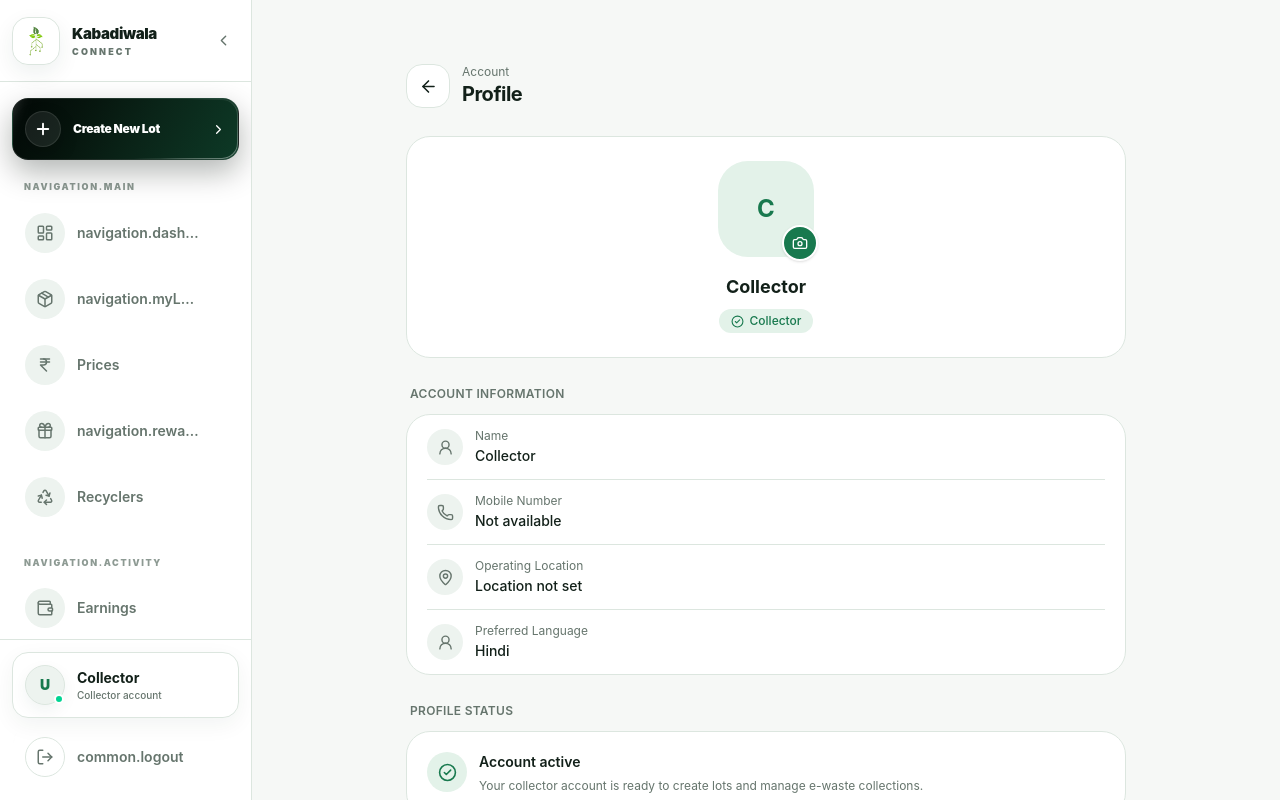
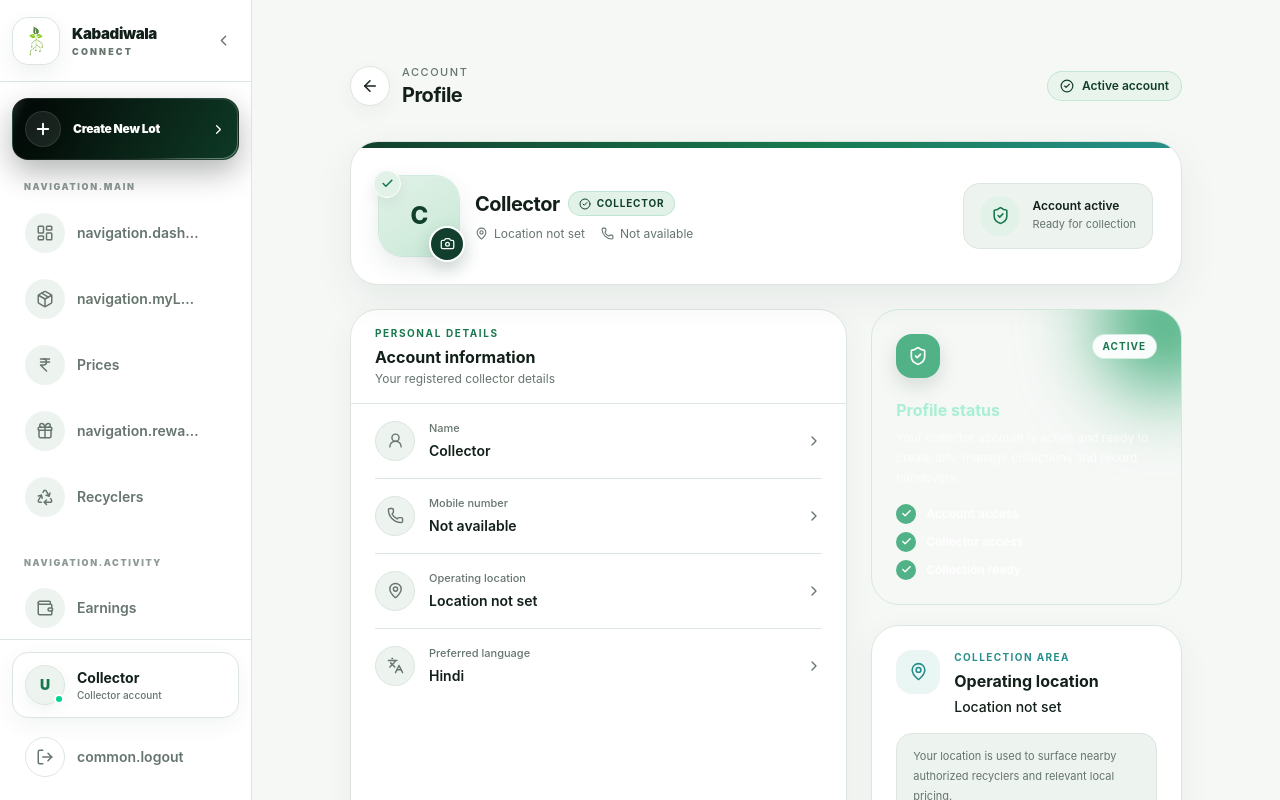
Before and after one commit to Sujal-g1/KabadiWalaConnect, a React (Vite) app in the folder frontend/: page /collector/profile in a window 1280 px wide. Built offline with nearby package versions, Linux system fonts and the light colour scheme; no server answers.

Commit message:
updated profile section

```diff
--- a/frontend/src/pages/CollectorProfile.jsx
+++ b/frontend/src/pages/CollectorProfile.jsx
@@ -1,10 +1,14 @@
 import {
   ArrowLeft,
   Camera,
+  Check,
   CheckCircle2,
+  ChevronRight,
   MapPin,
   Phone,
+  ShieldCheck,
   UserRound,
+  Languages,
 } from "lucide-react";
 import { useNavigate } from "react-router-dom";
 
@@ -15,9 +19,7 @@ const CollectorProfile = () => {
   const navigate = useNavigate();
   const { t } = useTranslation();
 
-  const user = useAuthStore(
-    (state) => state.user
-  );
+  const user = useAuthStore((state) => state.user);
 
   const displayName =
     user?.firstName || user?.name || "Collector";
@@ -31,164 +33,235 @@ const CollectorProfile = () => {
   const location =
     user?.operatingLocation || "Location not set";
 
-  const initials = displayName
+  const initials =
+    displayName
       .split(" ")
       .filter(Boolean)
       .map((word) => word.charAt(0))
       .join("")
       .slice(0, 2)
-    .toUpperCase();
+      .toUpperCase() || "C";
 
   return (
-    <main className="w-full">
-      <div
+    <main className="min-h-full w-full bg-[var(--background)]">
+      <div className="mx-auto w-full max-w-4xl px-4 pb-28 pt-5 sm:px-6 sm:pb-12 sm:pt-8 lg:px-8">
+        {/* Header */}
+        <header className="flex items-center justify-between">
+          <div className="flex items-center gap-3">
+            <button
+              type="button"
+              onClick={() => navigate("/collector/settings")}
+              aria-label="Back to settings"
               className="
-          mx-auto
-          w-full
-          max-w-3xl
-          px-4
-          py-5
-          pb-32
-          sm:px-6
-          sm:py-8
+                flex h-10 w-10 shrink-0 items-center justify-center
+                rounded-xl
+                border border-[var(--border)]
+                bg-[var(--surface)]
+                text-[var(--foreground)]
+                shadow-[0_6px_20px_rgba(18,63,45,0.05)]
+                transition-all duration-200
+                hover:-translate-y-0.5
+                hover:shadow-[0_10px_24px_rgba(18,63,45,0.08)]
+                active:scale-95
               "
             >
-        {/* Header */}
-        <header className="flex items-center gap-3">
-          <button
-            type="button"
-            onClick={() =>
-              navigate("/collector/settings")
-            }
-            className="
-              flex
-              h-11
-              w-11
-              shrink-0
-              items-center
-              justify-center
-              rounded-2xl
-              border
-              border-[var(--border)]
-              bg-[var(--surface)]
-              transition
-              hover:bg-[var(--surface-soft)]
-              active:scale-95
-            "
-            aria-label="Back"
-          >
-            <ArrowLeft size={19} />
+              <ArrowLeft size={18} />
             </button>
 
             <div>
-            <p className="text-xs text-[var(--muted)]">
+              <p className="text-[11px] font-medium uppercase tracking-[0.14em] text-[var(--muted)]">
                 Account
               </p>
-
-            <h1 className="text-xl font-bold tracking-tight">
+              <h1 className="text-xl font-bold tracking-tight text-[var(--foreground)]">
                 Profile
               </h1>
             </div>
+          </div>
+
+          <div
+            className="
+              hidden items-center gap-2 rounded-full
+              border border-[#35A873]/20
+              bg-[#E3F2E9]/70
+              px-3 py-1.5
+              text-xs font-semibold text-[#123F2D]
+              sm:flex
+            "
+          >
+            <CheckCircle2 size={14} />
+            Active account
+          </div>
         </header>
 
-        {/* Profile Hero */}
-        <section className="mt-7">
+        {/* Main content */}
+        <div className="mt-6 space-y-5 sm:mt-8 sm:space-y-6">
+          {/* Identity card */}
+          <section
+            className="
+              relative overflow-hidden rounded-[28px]
+              border border-[var(--border)]
+              bg-[var(--surface)]
+              shadow-[0_14px_40px_rgba(18,63,45,0.07)]
+            "
+          >
+            {/* subtle brand strip */}
+            <div className="h-1.5 bg-[linear-gradient(90deg,#123F2D_0%,#18794E_55%,#278F8B_100%)]" />
+
+            <div className="relative p-5 sm:p-7">
+              <div className="flex flex-col gap-6 sm:flex-row sm:items-center sm:justify-between">
+                {/* identity */}
+                <div className="flex min-w-0 items-center gap-4">
+                  <div className="relative shrink-0">
                     <div
                       className="
-              rounded-3xl
-              border
-              border-[var(--border)]
-              bg-[var(--surface)]
-              p-6
+                        flex h-20 w-20 items-center justify-center
+                        rounded-[24px]
+                        bg-[linear-gradient(145deg,#E3F2E9,#C7E8D5)]
+                        text-2xl font-extrabold
+                        tracking-tight text-[#123F2D]
+                        shadow-[0_10px_26px_rgba(18,63,45,0.10)]
+                        ring-1 ring-[#35A873]/20
                       "
                     >
-            <div className="flex flex-col items-center">
-
-              {/* Avatar */}
-              <div className="relative">
-                <div
-                  className="
-                    flex
-                    h-24
-                    w-24
-                    items-center
-                    justify-center
-                    rounded-[30px]
-                    bg-[var(--accent)]
-                    text-2xl
-                    font-bold
-                    text-[var(--primary)]
-                  "
-                >
-                  {initials || "C"}
+                      {initials}
                     </div>
 
                     <button
                       type="button"
+                      aria-label="Change profile photo"
                       className="
-                    absolute
-                    -bottom-1
-                    -right-1
-                    flex
-                    h-9
-                    w-9
-                    items-center
-                    justify-center
+                        absolute -bottom-1.5 -right-1.5
+                        flex h-9 w-9 items-center justify-center
                         rounded-xl
-                    border-2
-                    border-[var(--surface)]
-                    bg-[var(--primary)]
-                    text-[var(--primary-foreground)]
-                    shadow-sm
+                        border-2 border-[var(--surface)]
+                        bg-[#123F2D]
+                        text-white
+                        shadow-[0_7px_18px_rgba(18,63,45,0.20)]
+                        transition-all duration-200
+                        hover:-translate-y-0.5
+                        hover:bg-[#18794E]
+                        active:scale-95
                       "
-                  aria-label="Change profile photo"
                     >
-                  <Camera size={16} />
+                      <Camera size={15} />
                     </button>
+
+                    <div
+                      className="
+                        absolute -left-1.5 -top-1.5
+                        flex h-7 w-7 items-center justify-center
+                        rounded-lg
+                        border border-[var(--surface)]
+                        bg-[#E3F2E9]
+                        text-[#18794E]
+                        shadow-[0_5px_14px_rgba(18,63,45,0.08)]
+                      "
+                    >
+                      <Check size={13} strokeWidth={3} />
+                    </div>
                   </div>
 
-              {/* Name */}
-              <h2 className="mt-4 text-lg font-bold">
+                  <div className="min-w-0">
+                    <div className="flex flex-wrap items-center gap-2">
+                      <h2 className="truncate text-xl font-bold tracking-tight text-[var(--foreground)]">
                         {displayName}
                       </h2>
 
+                      <span
+                        className="
+                          inline-flex items-center gap-1.5
+                          rounded-full
+                          border border-[#35A873]/20
+                          bg-[#E3F2E9]
+                          px-2.5 py-1
+                          text-[10px] font-bold uppercase tracking-[0.08em]
+                          text-[#123F2D]
+                        "
+                      >
+                        <CheckCircle2 size={12} />
+                        Collector
+                      </span>
+                    </div>
+
+                    <div className="mt-2 flex flex-wrap items-center gap-x-4 gap-y-1.5 text-xs text-[var(--muted)]">
+                      <span className="inline-flex items-center gap-1.5">
+                        <MapPin size={13} />
+                        <span className="max-w-[180px] truncate">
+                          {location}
+                        </span>
+                      </span>
+
+                      <span className="inline-flex items-center gap-1.5">
+                        <Phone size={13} />
+                        <span>{phoneNumber}</span>
+                      </span>
+                    </div>
+                  </div>
+                </div>
+
+                {/* status panel */}
                 <div
                   className="
-                  mt-2
-                  flex
-                  items-center
-                  gap-1.5
-                  rounded-full
-                  bg-[var(--accent)]
-                  px-3
-                  py-1
-                  text-xs
-                  font-medium
-                  text-[var(--primary)]
+                    flex shrink-0 items-center gap-3
+                    rounded-2xl
+                    border border-[var(--border)]
+                    bg-[var(--surface-soft)]
+                    px-4 py-3
+                    sm:min-w-[175px]
                   "
                 >
-                <CheckCircle2 size={13} />
-                Collector
+                  <div
+                    className="
+                      flex h-10 w-10 shrink-0 items-center justify-center
+                      rounded-xl
+                      bg-[#E3F2E9]
+                      text-[#18794E]
+                    "
+                  >
+                    <ShieldCheck size={19} />
+                  </div>
+
+                  <div>
+                    <p className="text-xs font-semibold text-[var(--foreground)]">
+                      Account active
+                    </p>
+                    <p className="mt-0.5 text-[11px] text-[var(--muted)]">
+                      Ready for collection
+                    </p>
+                  </div>
                 </div>
               </div>
             </div>
           </section>
 
-        {/* Account Information */}
-        <section className="mt-7">
-          <SectionTitle>
-            Account Information
-          </SectionTitle>
-
-          <div
+          {/* Two column desktop layout */}
+          <div className="grid gap-5 lg:grid-cols-[1.6fr_1fr] lg:gap-6">
+            {/* Account information */}
+            <section
               className="
-              overflow-hidden
-              rounded-3xl
-              border
-              border-[var(--border)]
+                overflow-hidden rounded-[28px]
+                border border-[var(--border)]
                 bg-[var(--surface)]
+                shadow-[0_10px_32px_rgba(18,63,45,0.06)]
               "
             >
+              <div className="border-b border-[var(--border)] px-5 py-4 sm:px-6">
+                <p className="text-[10px] font-bold uppercase tracking-[0.16em] text-[#18794E]">
+                  Personal details
+                </p>
+                <div className="mt-1 flex items-end justify-between gap-4">
+                  <div>
+                    <h3 className="text-base font-bold text-[var(--foreground)]">
+                      Account information
+                    </h3>
+                    <p className="mt-0.5 text-xs text-[var(--muted)]">
+                      Your registered collector details
+                    </p>
+                  </div>
+                </div>
+              </div>
+
+              <div>
                 <InfoRow
                   icon={UserRound}
                   label="Name"
@@ -199,7 +272,7 @@ const CollectorProfile = () => {
 
                 <InfoRow
                   icon={Phone}
-              label="Mobile Number"
+                  label="Mobile number"
                   value={phoneNumber}
                 />
 
@@ -207,105 +280,155 @@ const CollectorProfile = () => {
 
                 <InfoRow
                   icon={MapPin}
-              label="Operating Location"
+                  label="Operating location"
                   value={location}
                 />
 
                 <Divider />
 
                 <InfoRow
-              icon={UserRound}
-              label="Preferred Language"
+                  icon={Languages}
+                  label="Preferred language"
                   value={language}
                   capitalize
                 />
               </div>
             </section>
 
-        {/* Profile Status */}
-        <section className="mt-7">
-          <SectionTitle>
-            Profile Status
-          </SectionTitle>
+            {/* Side cards */}
+            <div className="space-y-5">
+              {/* Verification */}
+              <section
+                className="
+                  relative overflow-hidden rounded-[28px]
+                  border border-[#35A873]/18
+                  text-white
+                  p-5
+                  sm:p-6
+                "
+              >
+        <div className="pointer-events-none absolute -right-12 -top-12 h-32 w-32 rounded-full bg-[#35A873] blur-2xl" />
+
+                <div className="relative">
+                  <div className="flex items-start justify-between gap-4">
 
                     <div
                       className="
-              flex
-              items-start
-              gap-3
-              rounded-3xl
-              border
-              border-[var(--border)]
-              bg-[var(--surface)]
-              p-5
+                        flex h-11 w-11 items-center justify-center
+                        rounded-2xl
+                        bg-[#50b286]
+                        text-white
+                        shadow-[0_8px_20px_rgba(18,63,45,0.15)]
                       "
                     >
-            <div
+                      <ShieldCheck size={20} />
+                    </div>
+
+                    <span
                       className="
-                flex
-                h-10
-                w-10
-                shrink-0
-                items-center
-                justify-center
-                rounded-xl
-                bg-[var(--accent)]
-                text-[var(--primary)]
+                        rounded-full
+                        border border-[#35A873]/20
+                        bg-white/95
+                        px-2.5 py-1
+                        text-[10px] font-bold uppercase tracking-[0.1em]
+                        text-[#18794E]
                       "
                     >
-              <CheckCircle2 size={19} />
+                      Active
+                    </span>
                   </div>
 
-            <div>
-              <p className="text-sm font-semibold">
-                Account active
+                  <h3 className="mt-5 text-base font-bold text-[#a7f0d3]">
+                    Profile status
+                  </h3>
+
+                  <p className="mt-1.5 text-xs leading-5 text-white/70">
+                    Your collector account is active and ready to
+                    create lots, manage collections and record
+                    handovers.
                   </p>
 
-              <p className="mt-1 text-xs leading-5 text-[var(--muted)]">
-                Your collector account is ready to
-                create lots and manage e-waste
-                collections.
-              </p>
+                  <div className="mt-4 space-y-2">
+                    <StatusItem label="Account access" />
+                    <StatusItem label="Collector access" />
+                    <StatusItem label="Collection ready" />
                   </div>
                 </div>
               </section>
 
-        {/* Note */}
-        <p
+              {/* Location context */}
+              <section
                 className="
-            mt-6
-            px-2
-            text-center
-            text-xs
-            leading-5
-            text-[var(--muted)]
+                  rounded-[28px]
+                  border border-[var(--border)]
+                  bg-[var(--surface)]
+                  p-5
+                  shadow-[0_10px_32px_rgba(18,63,45,0.06)]
+                  sm:p-6
                 "
               >
-          Profile editing and verification details
-          will be available in a later update.
+                <div className="flex items-start gap-3.5">
+                  <div
+                    className="
+                      flex h-11 w-11 shrink-0 items-center justify-center
+                      rounded-2xl
+                      bg-[#EAF6F4]
+                      text-[#278F8B]
+                    "
+                  >
+                    <MapPin size={19} />
+                  </div>
+
+                  <div className="min-w-0">
+                    <p className="text-[10px] font-bold uppercase tracking-[0.14em] text-[#278F8B]">
+                      Collection area
                     </p>
+
+                    <h3 className="mt-1 text-base font-bold text-[var(--foreground)]">
+                      Operating location
+                    </h3>
+
+                    <p className="mt-1 truncate text-sm font-medium text-[var(--foreground)]">
+                      {location}
+                    </p>
+                  </div>
+                </div>
+
+                <div
+                  className="
+                    mt-4 rounded-2xl
+                    border border-[var(--border)]
+                    bg-[var(--surface-soft)]
+                    px-4 py-3
+                  "
+                >
+                  <p className="text-[11px] leading-5 text-[var(--muted)]">
+                    Your location is used to surface nearby
+                    authorized recyclers and relevant local pricing.
+                  </p>
+                </div>
+              </section>
+            </div>
+          </div>
+
+          {/* Footer note */}
+          {/* <div className="flex items-center justify-center gap-2 px-2 pt-1 text-center">
+            <div className="h-px flex-1 bg-[var(--border)]" />
+            <p className="shrink-0 text-[10px] leading-5 text-[var(--muted)] sm:text-xs">
+              Profile editing and verification details will be
+              available in a later update.
+            </p>
+            <div className="h-px flex-1 bg-[var(--border)]" />
+          </div> */}
+        </div>
       </div>
     </main>
   );
 };
 
-const SectionTitle = ({ children }) => {
-  return (
-    <p
-      className="
-        mb-3
-        px-1
-        text-xs
-        font-semibold
-        uppercase
-        tracking-wide
-        text-[var(--muted)]
-      "
-    >
-      {children}
-    </p>
-  );
-};
+/* =============================================================
+   INFO ROW
+============================================================= */
 
 const InfoRow = ({
   icon: Icon,
@@ -316,49 +439,79 @@ const InfoRow = ({
   return (
     <div
       className="
-        flex
-        min-h-16
-        items-center
-        gap-3
-        px-5
-        py-3
+        group flex min-h-[74px] items-center gap-3.5
+        px-5 py-3.5
+        transition-colors duration-200
+        hover:bg-[var(--surface-soft)]
+        sm:px-6
       "
     >
       <div
         className="
-          flex
-          h-9
-          w-9
-          shrink-0
-          items-center
-          justify-center
+          flex h-10 w-10 shrink-0 items-center justify-center
           rounded-xl
+          border border-[var(--border)]
           bg-[var(--surface-soft)]
           text-[var(--muted)]
+          transition-all duration-200
+          group-hover:border-[#35A873]/20
+          group-hover:text-[#18794E]
         "
       >
         <Icon size={17} />
       </div>
 
       <div className="min-w-0 flex-1">
-        <p className="text-xs text-[var(--muted)]">
+        <p className="text-[11px] font-medium text-[var(--muted)]">
           {label}
         </p>
 
         <p
-          className={`mt-0.5 truncate text-sm font-medium ${
+          className={`mt-1 truncate text-sm font-semibold text-[var(--foreground)] ${
             capitalize ? "capitalize" : ""
           }`}
         >
           {value}
         </p>
       </div>
+
+      <ChevronRight
+        size={16}
+        className="
+          hidden shrink-0 text-[var(--muted)]
+          transition-transform duration-200
+          group-hover:translate-x-0.5
+          sm:block
+        "
+      />
     </div>
   );
 };
 
+/* =============================================================
+   STATUS ITEM
+============================================================= */
+
+const StatusItem = ({ label }) => {
+  return (
+    <div className="flex items-center gap-2.5">
+      <span className="flex h-5 w-5 items-center justify-center rounded-full bg-[#50b286] text-white">
+        <Check size={11} strokeWidth={3} />
+      </span>
+
+      <span className="text-xs font-semibold text-white/90">
+        {label}
+      </span>
+    </div>
+  );
+};
+
+/* =============================================================
+   DIVIDER
+============================================================= */
+
 const Divider = () => (
-  <div className="mx-5 border-t border-[var(--border)]" />
+  <div className="mx-5 border-t border-[var(--border)] sm:mx-6" />
 );
 
 export default CollectorProfile;
```
Lines whose indentation alone changed are shown as unchanged.
